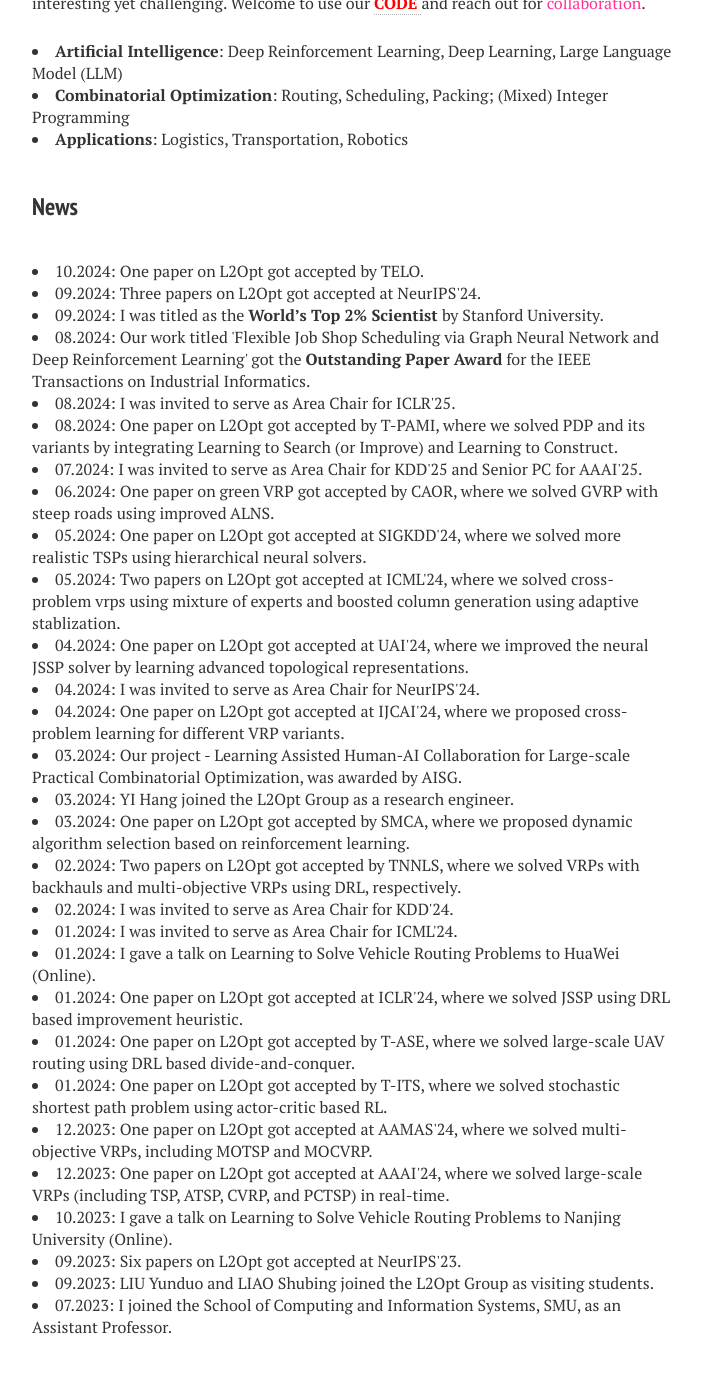
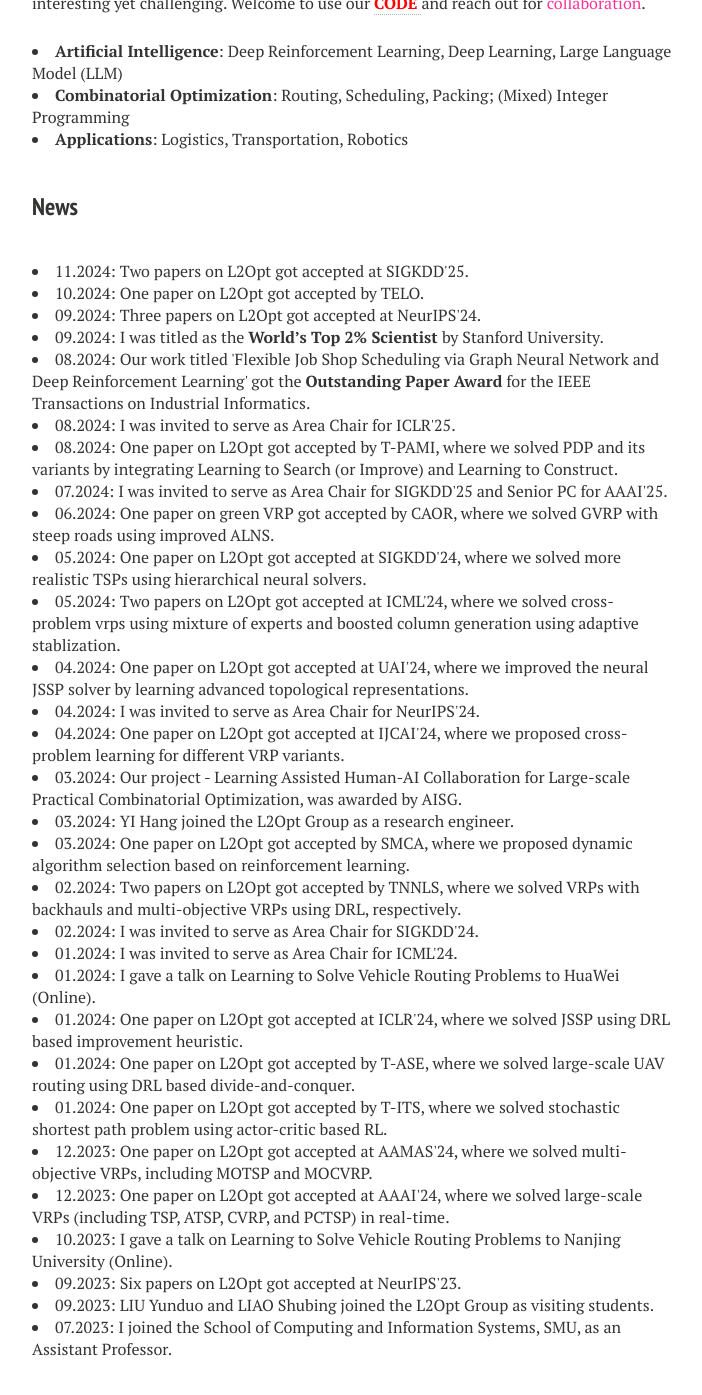
Before and after one commit to zhiguangcaosg/zhiguangcaosg.github.io, a Jekyll site: the page built from index.md, in a window 1280 px wide and 1400 px high, scrolled down 812 px. Shown: the top 1395 px of the window, without its empty margins (288-990 px from the left). Built offline with Jekyll 4.4.1, drawn with Linux system fonts in a browser that asks for light colours; nearby versions of some CDN libraries.

Commit message:
Update index.md

```diff
--- a/index.md
+++ b/index.md
@@ -40,6 +40,10 @@ image: banner1.png
 <h3 style="margin-bottom:-8px;padding-top:20px;">News</h3> <br>
 
 <li>
+11.2024:  Two papers on L2Opt got accepted at SIGKDD'25.
+</li>
+
+<li>
 10.2024:  One paper on L2Opt got accepted by TELO.
 </li>
 
@@ -63,7 +67,7 @@ image: banner1.png
 </li>
 
 <li>
-07.2024:  I was invited to serve as Area Chair for KDD'25 and Senior PC for AAAI'25.
+07.2024:  I was invited to serve as Area Chair for SIGKDD'25 and Senior PC for AAAI'25.
 </li>
 
 <li>
@@ -107,7 +111,7 @@ image: banner1.png
 </li>
 
 <li>
-02.2024:  I was invited to serve as Area Chair for KDD'24.
+02.2024:  I was invited to serve as Area Chair for SIGKDD'24.
 </li>
 
 <li>
```
